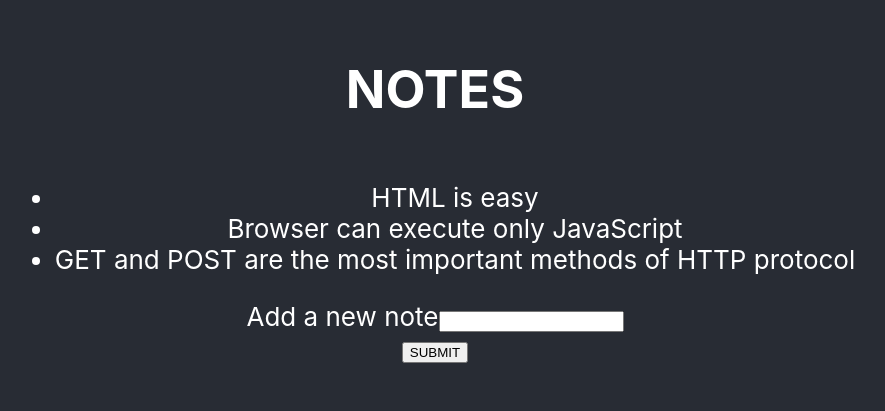
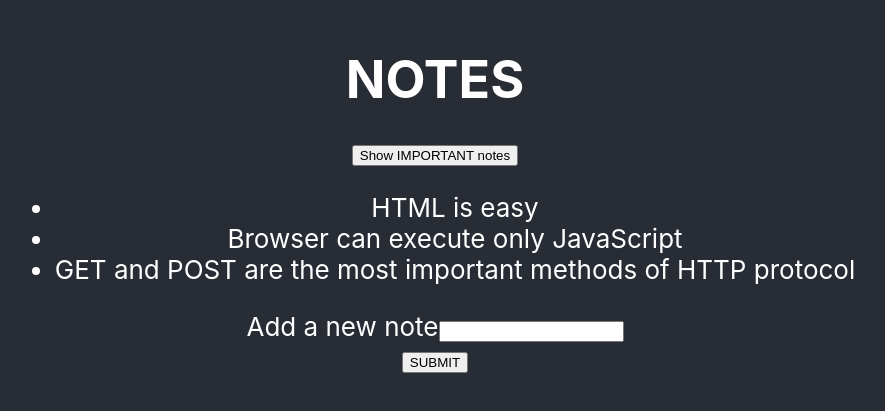
Before and after one commit to TBT50/FSopen, a React (Create React App) app: page / in a window 1280 px wide. Shown: the part 207-618 px from the top of the page, without its empty margins (205-1090 px from the left). Built offline with nearby package versions, Linux system fonts and the light colour scheme.

Commit message:
Filter notes based on the importance

```diff
--- a/src/App.tsx
+++ b/src/App.tsx
@@ -26,6 +26,7 @@ const notesList = [
 const App = () => {
   const [notes, setNotes] = useState(notesList);
   const [newNoteValue, setNewNoteValue] = useState("");
+  const [showAll, setShowAll] = useState(true);
 
   const handleNoteChange = (event: React.ChangeEvent<HTMLInputElement>) => {
     setNewNoteValue(event.target.value);
@@ -43,12 +44,19 @@ const App = () => {
     setNewNoteValue("");
   };
 
+  const notesToShow = showAll
+    ? notes
+    : notes.filter((note) => note.important === true);
+
   return (
     <div className="App">
       <header className="App-header">
         <h1>NOTES</h1>
+        <button type="button" onClick={() => setShowAll(!showAll)}>
+          Show {showAll ? "IMPORTANT" : "ALL"} notes
+        </button>
         <ul>
-          {notes.map((note) => (
+          {notesToShow.map((note) => (
             <Note key={note.id} {...note} />
           ))}
         </ul>
```
